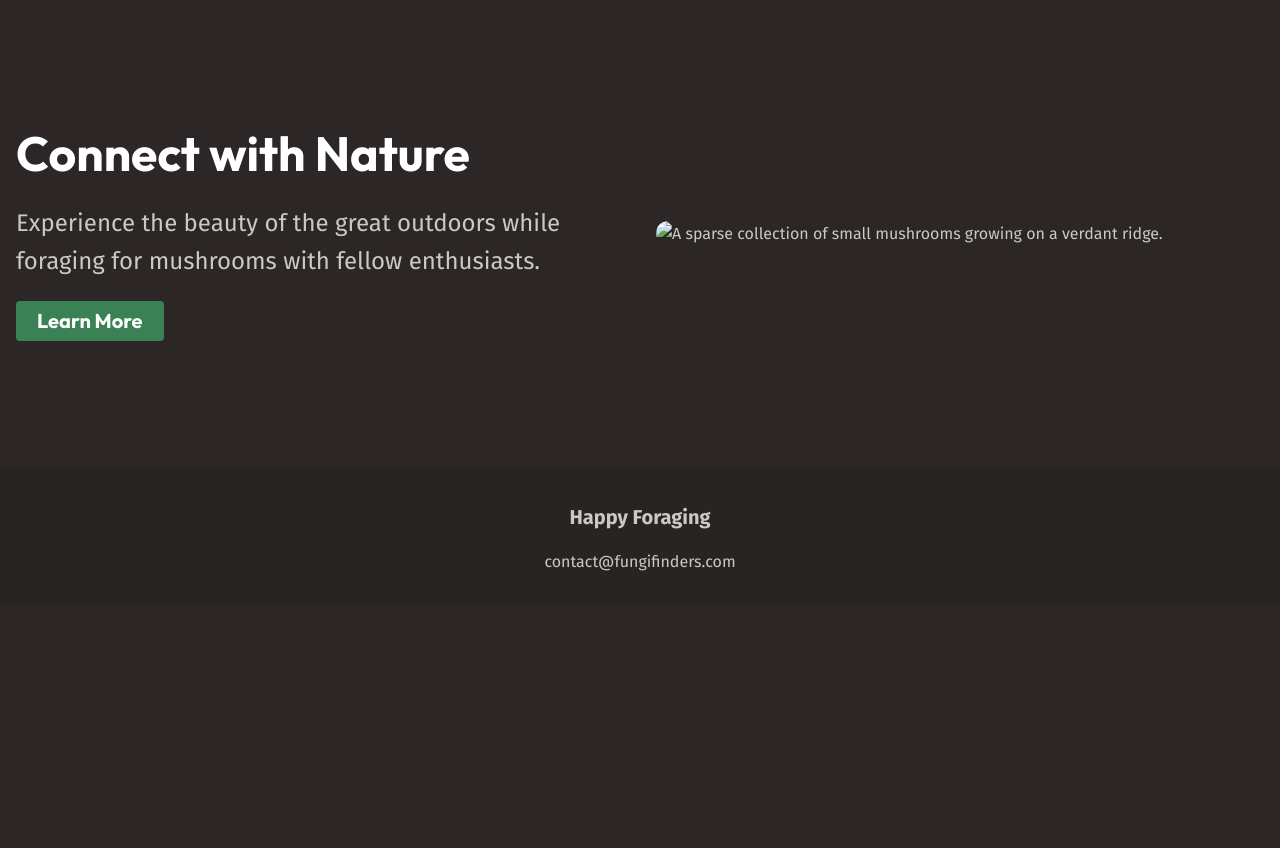
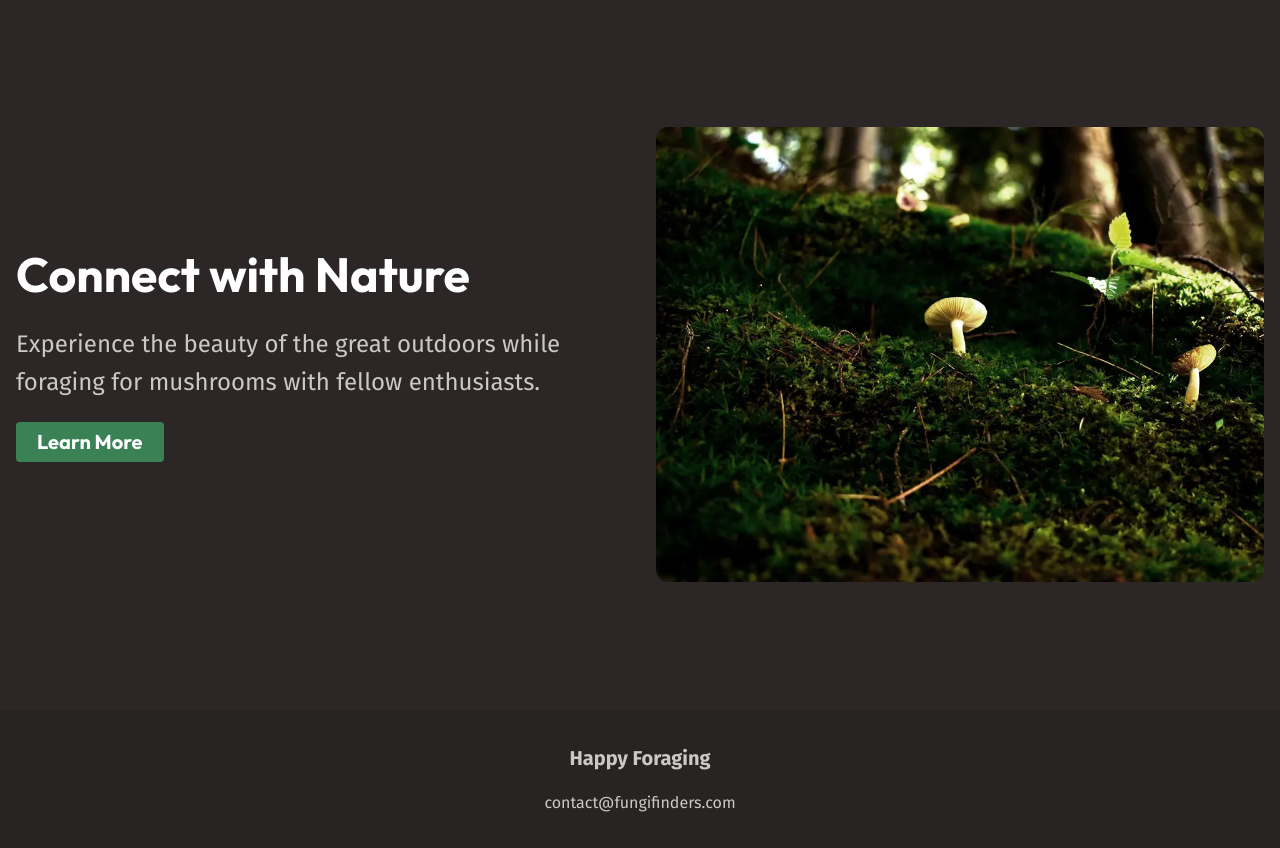
Before and after one commit to Pjb518/fungi-finders, a plain HTML site: page index.html in a window 1280 px wide. Shown: the part 2980-3828 px from the top of the page. Before the commit the page ends 3586 px from the top, so only its background shows below. Drawn offline with Linux system fonts and the light colour scheme; the site is published under a folder, as on GitHub Pages, so addresses that start at the root find nothing.

Commit message:
Fixes a further forward slash in front of an asset link that was preventing an image being loaded on GitHub pages.

```diff
--- a/index.html
+++ b/index.html
@@ -124,7 +124,7 @@
                     <a class="cta-button" href="#">Learn More <span class="visually-hidden">about mushrooms with our helpful reference guide</span></a>
                 </div>
 
-                <img src="/assets/nature.webp" alt="A sparse collection of small mushrooms growing on a verdant ridge.">
+                <img src="assets/nature.webp" alt="A sparse collection of small mushrooms growing on a verdant ridge.">
             </div>
         </section>
     </main>
```
